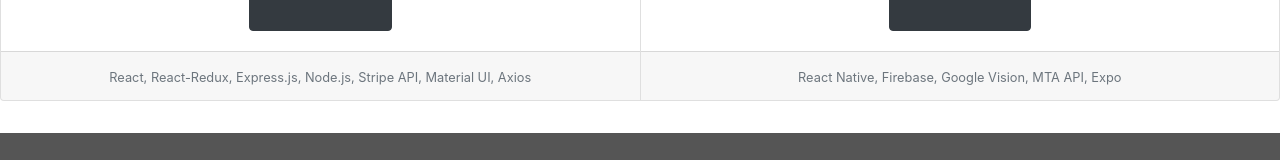
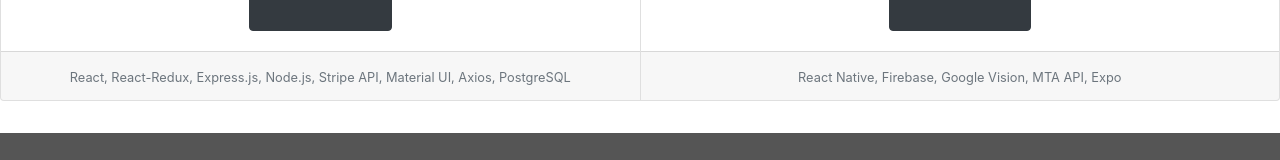
Before and after one commit to dongledan/personal-website, a React (Create React App) app: page / in a window 1280 px wide. Shown: the part 2161-2321 px from the top of the page. Built offline with nearby package versions, Linux system fonts and the light colour scheme.

Commit message:
added project description

```diff
--- a/src/components/Navbar.css
+++ b/src/components/Navbar.css
@@ -17,14 +17,13 @@
 } */
 .nav-link {
   font-size: 1.15em;
+  transition: 0.5 all;
+  color: #aaa;
 }
 
-/* .nav-link:hover {
-  color: white;
-  font-weight: thin;
-  text-decoration: burlywood;
-  border-bottom: 1px solid black;
-} */
+.nav-link:hover {
+  color: seashell;
+}
 
 @media (min-width: 600px) {
   .nav-link {
--- a/src/components/Navbar.js
+++ b/src/components/Navbar.js
@@ -25,7 +25,7 @@ export default function Navagation() {
           <NavDropdown title='Blog' id='basic-nav-dropdown'>
             <NavDropdown.Item>Posts</NavDropdown.Item>
             <NavDropdown.Divider />
-            <NavDropdown.Item href='#blogphotos'>Photos</NavDropdown.Item>
+            <NavDropdown.Item to='blogphotos'>Photos</NavDropdown.Item>
           </NavDropdown>
           <Nav.Link href='mailto:dli0906@gmail.com' target='_blank'>Contact</Nav.Link>
         </Nav>
--- a/src/components/Projects.js
+++ b/src/components/Projects.js
@@ -36,7 +36,7 @@ export default function Projects() {
             </Card.Text>
           </Card.Body>
           <Card.Footer>
-            <small className="text-muted">React, React-Redux, Express.js, Node.js, Stripe API, Material UI, Axios</small>
+            <small className="text-muted">React, React-Redux, Express.js, Node.js, Stripe API, Material UI, Axios, PostgreSQL</small>
           </Card.Footer>
         </Card>
         <Card>
```
